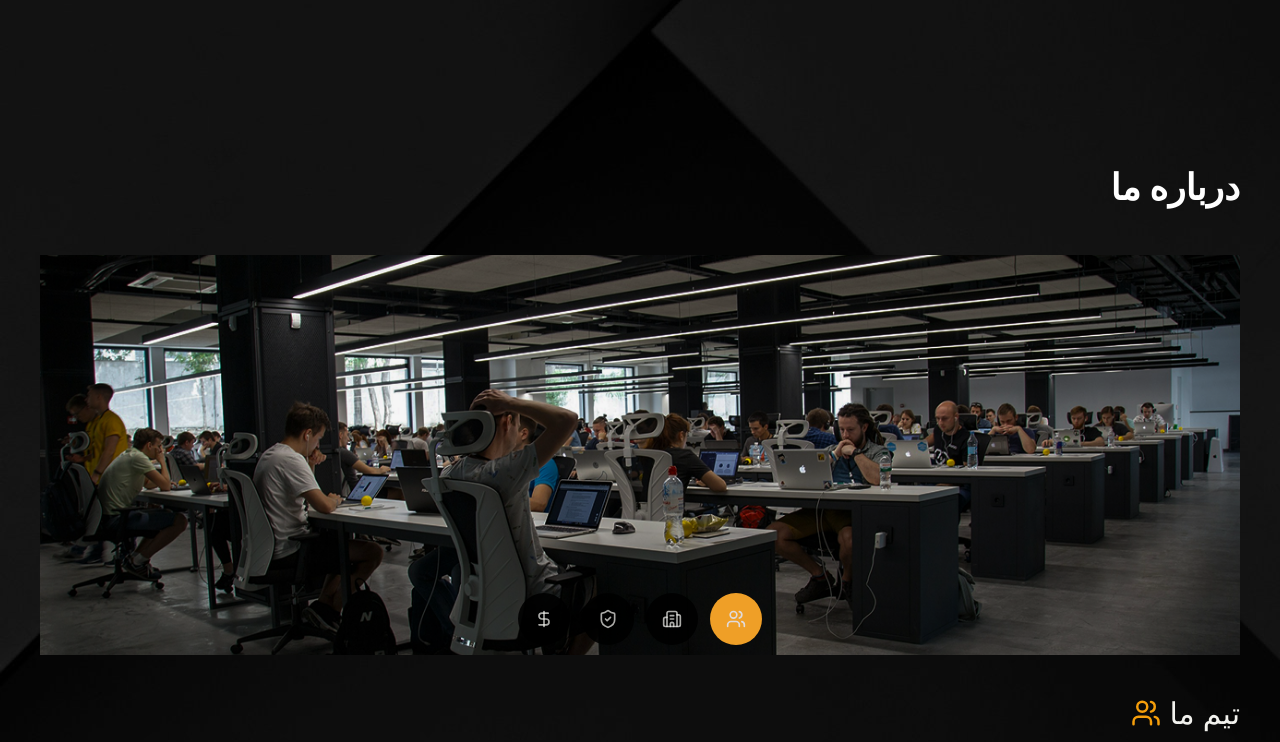
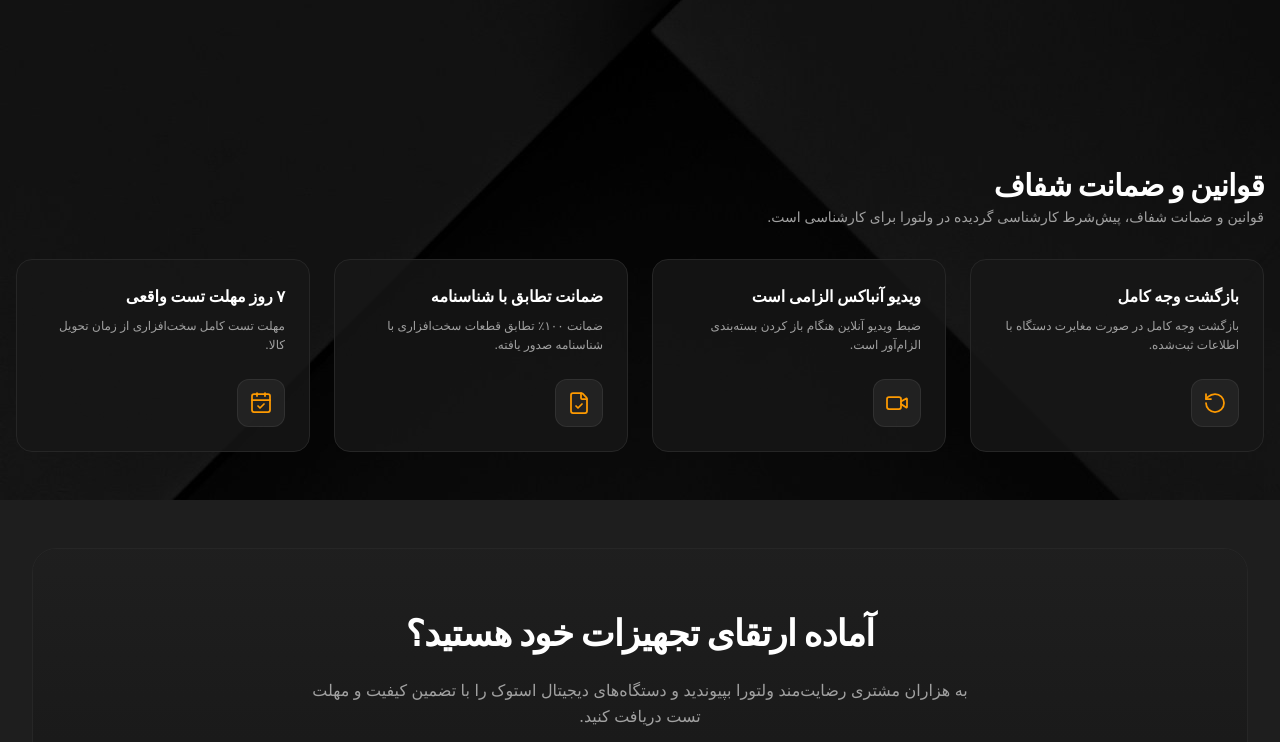
Before and after one commit to AREF-Esnaashari/VELTORA, a React (Vite) app: page / in a window 1280 px wide. Shown: the part 2052-2794 px from the top of the page. Built offline with nearby package versions, Linux system fonts and the light colour scheme.

Commit message:
Add About component Home page

```diff
--- a/src/Componenets/section-about-HomePage/About_Homepage.jsx
+++ b/src/Componenets/section-about-HomePage/About_Homepage.jsx
@@ -1,89 +1,77 @@
-import { Users, Building2, ShieldCheck, DollarSign } from 'lucide-react';
-import About_Header_HomePage from './About_Header_HomePage';
-import About_Gallery_HomePage from './About_Gallery_HomePage';
-import { useState } from 'react';
-import About_List_HomePage from './About_List_HomePage';
-import About_Item_HomePage from './About_Item_HomePage';
 
-const icons = [
-  { id: 0, icon: Users },
-  { id: 1, icon: Building2 },
-  { id: 2, icon: ShieldCheck },
-  { id: 3, icon: DollarSign },
-];
-const aboutContent = [
+import { RotateCcw, Video, FileCheck, CalendarCheck } from 'lucide-react';
+
+const guarantees = [
   {
-    iconId: 0,
-    icon: Users,
-    title: 'تیم ما',
-    text: (
-      <>
-        تیم ولتورا همراه با <span className="text-[#F59E0B]">رشد مجموعه</span>، متخصص‌تر می‌شه؛ برای{' '}
-        <span className="text-[#F59E0B]">پشتیبانی و مشاوره</span> قبل و بعد از خرید می‌تونید روی ما
-        حساب کنید.
-      </>
-    ),
+    id: 1,
+    title: 'بازگشت وجه کامل',
+    description: 'بازگشت وجه کامل در صورت مغایرت دستگاه با اطلاعات ثبت‌شده.',
+    icon: RotateCcw,
   },
-
   {
-    iconId: 1,
-    icon: Building2,
-    title: 'ولتورا',
-    text: (
-      <>
-        ولتورا <span className="text-[#F59E0B]">از سال ۱۴۰۴</span> فعالیتشو شروع کرده و در مسیر رشد،
-        انواع دستگاه‌های الکترونیکی <span className="text-[#F59E0B]">نو و استوک</span> رو با دقت
-        عرضه می‌کنه.
-      </>
-    ),
+    id: 2,
+    title: 'ویدیو آنباکس الزامی است',
+    description: 'ضبط ویدیو آنلاین هنگام باز کردن بسته‌بندی الزام‌آور است.',
+    icon: Video,
   },
-
   {
-    iconId: 2,
-    icon: ShieldCheck,
-    title: 'تضمین کیفیت',
-    text: (
-      <>
-        هر دستگاه، چه نو چه استوک، قبل از ارسال <span className="text-[#F59E0B]">تست کامل</span>{' '}
-        می‌شه و نتیجه تست هم برای شما ارسال می‌شه؛{' '}
-        <span className="text-[#F59E0B]">بیش از ۹۵ درصد دستگاه‌ها</span> همه تست‌ها رو با موفقیت پاس
-        می‌کنن. با <span className="text-[#F59E0B]">گارانتی ولتورا</span>، خیالتون از خرید راحته.
-      </>
-    ),
-
-    link: {
-      text: 'شرایط ارائه گارانتی و اصالت را بخوانید',
-      href: '/warranty',
-    },
+    id: 3,
+    title: 'ضمانت تطابق با شناسنامه',
+    description: 'ضمانت ۱۰۰٪ تطابق قطعات سخت‌افزاری با شناسنامه صدور یافته.',
+    icon: FileCheck,
   },
-
   {
-    iconId: 3,
-    icon: DollarSign,
-    title: 'صرفه اقتصادی',
-    text: (
-      <>
-        قیمت محصولات استوک بسته به نوع دستگاه متفاوته، ولی همیشه{' '}
-        <span className="text-[#F59E0B]">پایین‌تر از نو</span> و مقرون‌به‌صرفه‌ست؛ بدون این‌که کیفیت
-        واقعی فدا بشه.
-      </>
-    ),
+    id: 4,
+    title: '۷ روز مهلت تست واقعی',
+    description: 'مهلت تست کامل سخت‌افزاری از زمان تحویل کالا.',
+    icon: CalendarCheck,
   },
 ];
 
-export default function About_Homepage() {
-  let [indexSelected, setIndexSelected] = useState(0);
+const GuaranteeSection = () => {
   return (
-    <div className="container mt-0 mx-auto px-10">
-      <About_Header_HomePage />
-      <About_Gallery_HomePage
-        icons={icons}
-        indexSelected={indexSelected}
-        setIndexSelected={setIndexSelected}
-      />
-      <About_List_HomePage>
-        <About_Item_HomePage aboutContent={aboutContent} indexSelected={indexSelected} />
-      </About_List_HomePage>
-    </div>
+    <section className="w-full mt-20 py-12" dir="rtl">
+      <div className="container  mx-auto px-4">
+        {/* هدر بخش */}
+        <div className="flex flex-col gap-1 mb-8 text-right">
+          <h2 className="text-2xl md:text-3xl font-bold text-white tracking-tight">
+            قوانین و ضمانت شفاف
+          </h2>
+          <p className="text-xs md:text-sm text-neutral-400">
+            قوانین و ضمانت شفاف، پیش‌شرط کارشناسی گردیده در ولتورا برای کارشناسی است.
+          </p>
+        </div>
+
+        {/* گرید ۴ تایی کارت‌های ضمانت */}
+        <div className="grid grid-cols-1 sm:grid-cols-2 lg:grid-cols-4 gap-4 md:gap-6">
+          {guarantees.map((item) => {
+            const IconComponent = item.icon;
+            return (
+              <div
+                key={item.id}
+                className="bg-neutral-900/80 border border-neutral-800 hover:border-amber-500/40 rounded-2xl p-6 flex flex-col justify-between gap-6 transition-all duration-300 group hover:-translate-y-1 hover:shadow-xl hover:shadow-black/40"
+              >
+                {/* عنوان و توضیحات */}
+                <div className="flex flex-col gap-2">
+                  <h3 className="text-base font-bold text-white group-hover:text-amber-400 transition-colors">
+                    {item.title}
+                  </h3>
+                  <p className="text-xs text-neutral-400 leading-relaxed">{item.description}</p>
+                </div>
+
+                {/* آیکون در بخش پایین */}
+                <div className="flex justify-start">
+                  <div className="w-12 h-12 rounded-xl bg-neutral-800/80 border border-neutral-700/50 flex items-center justify-center text-amber-500 group-hover:scale-110 group-hover:bg-amber-500 group-hover:text-neutral-950 transition-all duration-300">
+                    <IconComponent className="w-6 h-6 stroke-[1.75]" />
+                  </div>
+                </div>
+              </div>
+            );
+          })}
+        </div>
+      </div>
+    </section>
   );
-}
+};
+
+export default GuaranteeSection;
```
